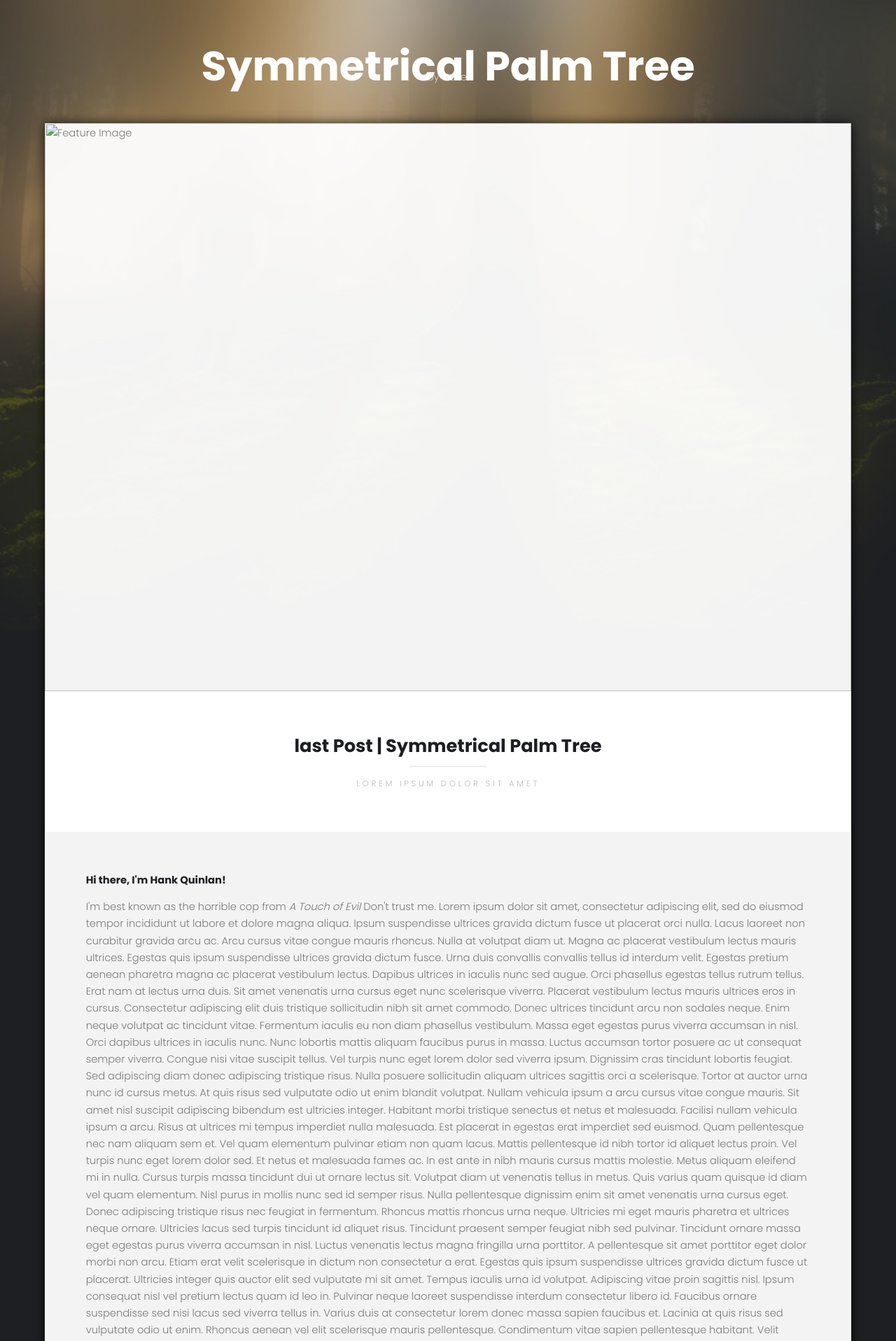
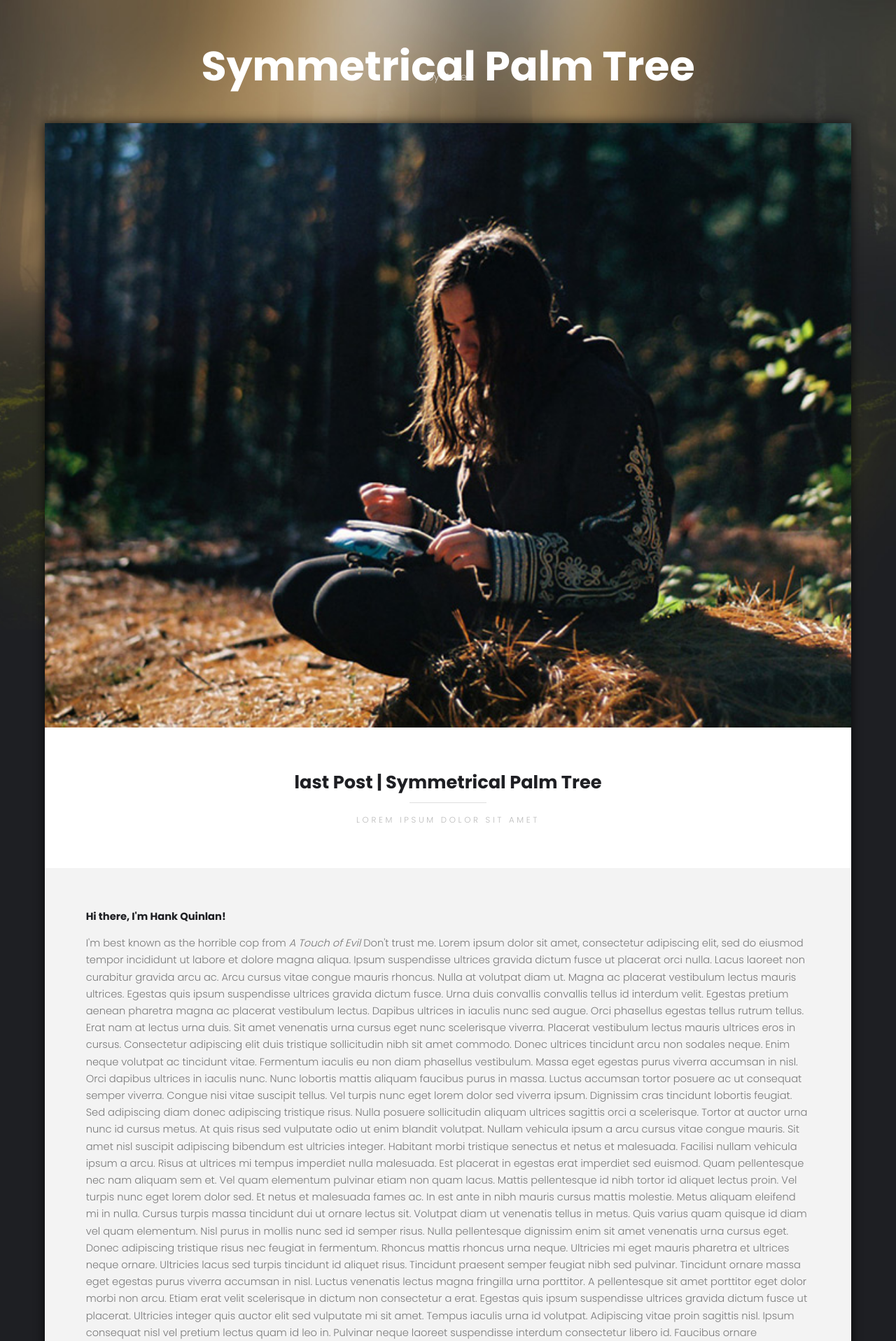
Before and after one commit to HazelPython/symmetrical-palm-tree, a Jekyll site: the page built from _posts/2019-07-21-my-last-post.md, in a window 1280 px wide. Shown: the top 1917 px of the page at 70% size. Built offline with Jekyll 4.4.1, drawn with Linux system fonts in a browser that asks for light colours; nearby versions of some CDN libraries; library files that are not in the unit come from our copies.

Commit message:
Update 2019-07-21-my-last-post.md

```diff
--- a/_posts/2019-07-21-my-last-post.md
+++ b/_posts/2019-07-21-my-last-post.md
@@ -2,7 +2,7 @@
 layout: posts
 title: last Post
 subtitle: Lorem ipsum dolor sit amet
-feature-img: "/symmetrical-palm-tree/blob/master/images/pic08.jpg"
+feature-img: "/images/pic08.jpg"
 ---
 
 <h1>Hi there, I'm Hank Quinlan!</h1>
```
